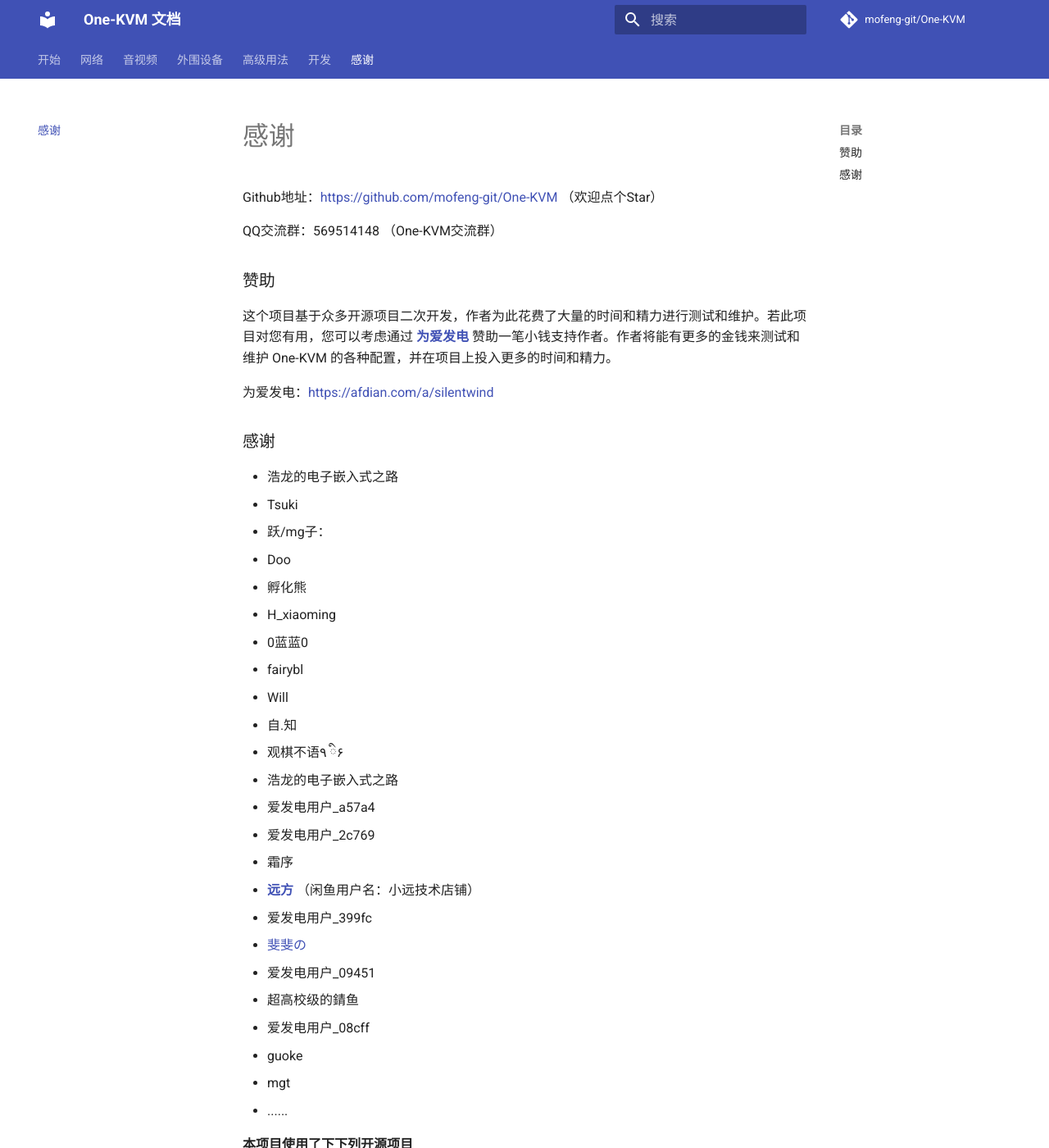
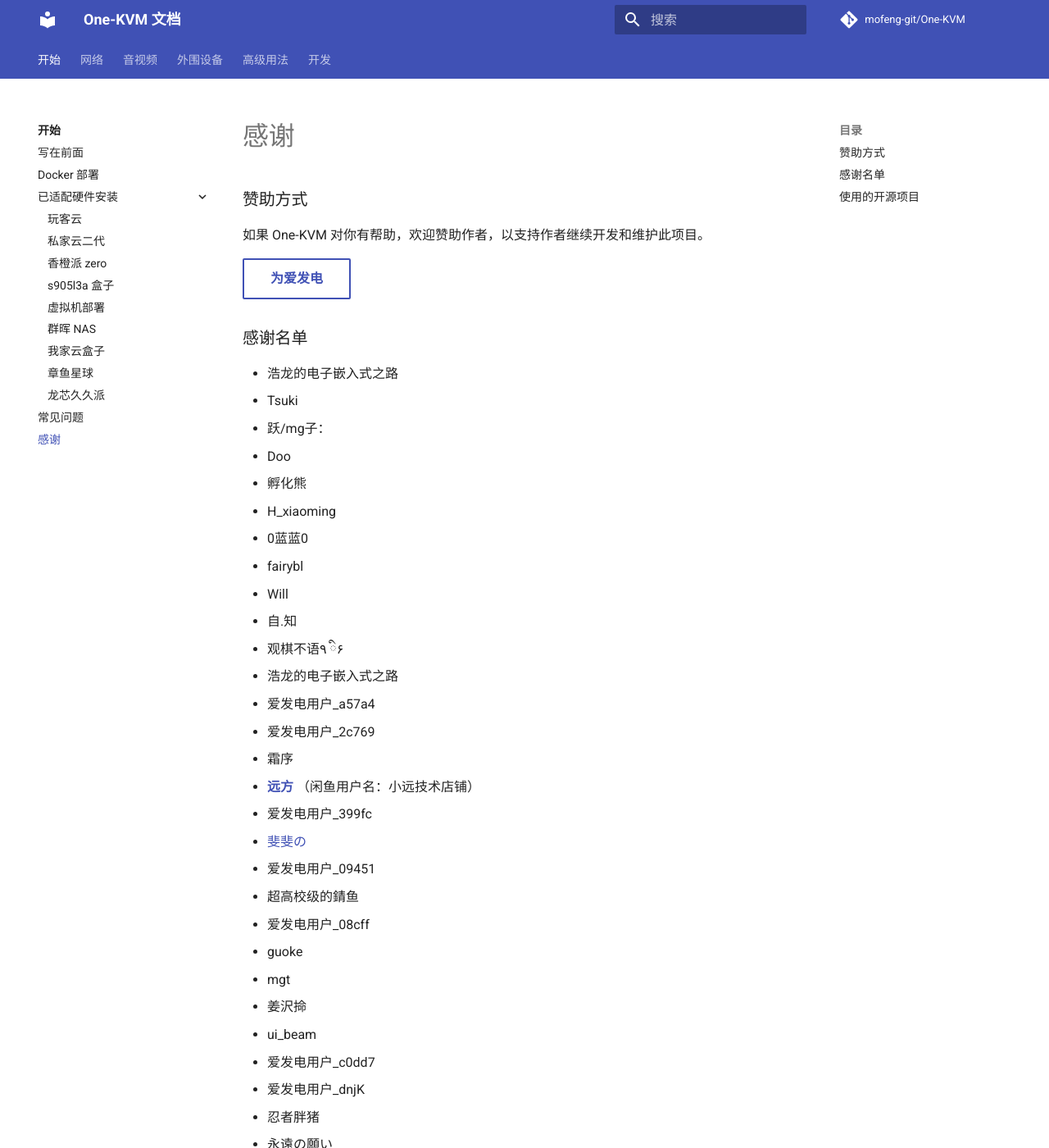
Before and after one commit to mofeng-git/One-KVM_WEB, an MkDocs documentation site: the page built from docs/thanks.md, in a window 1280 px wide and 1400 px high. Shown: the whole window at 82% size. Built offline with MkDocs 1.6.1 and Material for MkDocs 9.7.7, drawn with Linux system fonts in a browser that asks for light colours; comment, search, counter and statistics services are not loaded; some of the changed text lies outside the part shown.

Commit message:
更新赞助信息

```diff
--- a/docs/thanks.md
+++ b/docs/thanks.md
@@ -1,14 +1,11 @@
-Github地址：[https://github.com/mofeng-git/One-KVM](https://github.com/mofeng-git/One-KVM) （欢迎点个Star）
 
-QQ交流群：569514148 （One-KVM交流群）
+### 赞助方式
 
-### 赞助
+如果 One-KVM 对你有帮助，欢迎赞助作者，以支持作者继续开发和维护此项目。
 
-这个项目基于众多开源项目二次开发，作者为此花费了大量的时间和精力进行测试和维护。若此项目对您有用，您可以考虑通过 **[为爱发电](https://afdian.com/a/silentwind)** 赞助一笔小钱支持作者。作者将能有更多的金钱来测试和维护 One-KVM 的各种配置，并在项目上投入更多的时间和精力。
+[为爱发电](https://afdian.com/a/silentwind){ .md-button }
 
-为爱发电：[https://afdian.com/a/silentwind](https://afdian.com/a/silentwind)
-
-### 感谢
+### 感谢名单
 
 - 浩龙的电子嵌入式之路
 - Tsuki
@@ -33,9 +30,18 @@ QQ交流群：569514148 （One-KVM交流群）
 - 爱发电用户_08cff
 - guoke
 - mgt
+- 姜沢掵
+- ui_beam
+- 爱发电用户_c0dd7
+- 爱发电用户_dnjK
+- 忍者胖猪
+- 永遠の願い
+- 爱发电用户_GBrF
+- 爱发电用户_fd65c
+- 爱发电用户_vhNa
 - ......
 
-**本项目使用了下下列开源项目**
+### 使用的开源项目
 
 1. [GitHub - pikvm/pikvm: Open and inexpensive DIY IP-KVM based on Raspberry Pi](https://github.com/pikvm/pikvm)
 2. [GitHub - hzyitc/armbian-onecloud: Armbian for onecloud. 玩客云用armbian](https://github.com/hzyitc/armbian-onecloud/)
--- a/mkdocs.yml
+++ b/mkdocs.yml
@@ -84,6 +84,7 @@ nav:
         #- "玩客云套装（停止维护）": onecloud_guide.md
       #- "身份认证": auth.md
       - "常见问题": faq.md
+      - "感谢": thanks.md
 
     - "网络":
       - "互联网访问":
@@ -130,5 +131,3 @@ nav:
       - "构建 One-KVM 系统": building_os.md
       - "周边套件": parts_library.md
       - "知识库": develop.md
-
-    - "感谢": thanks.md
```
